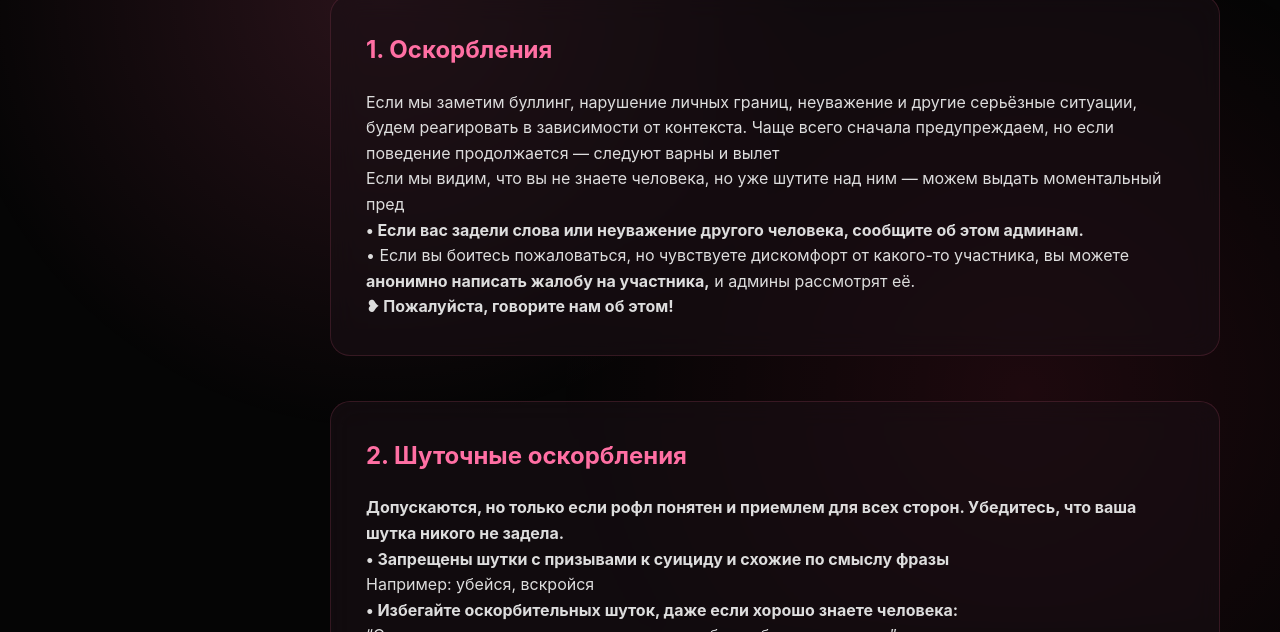
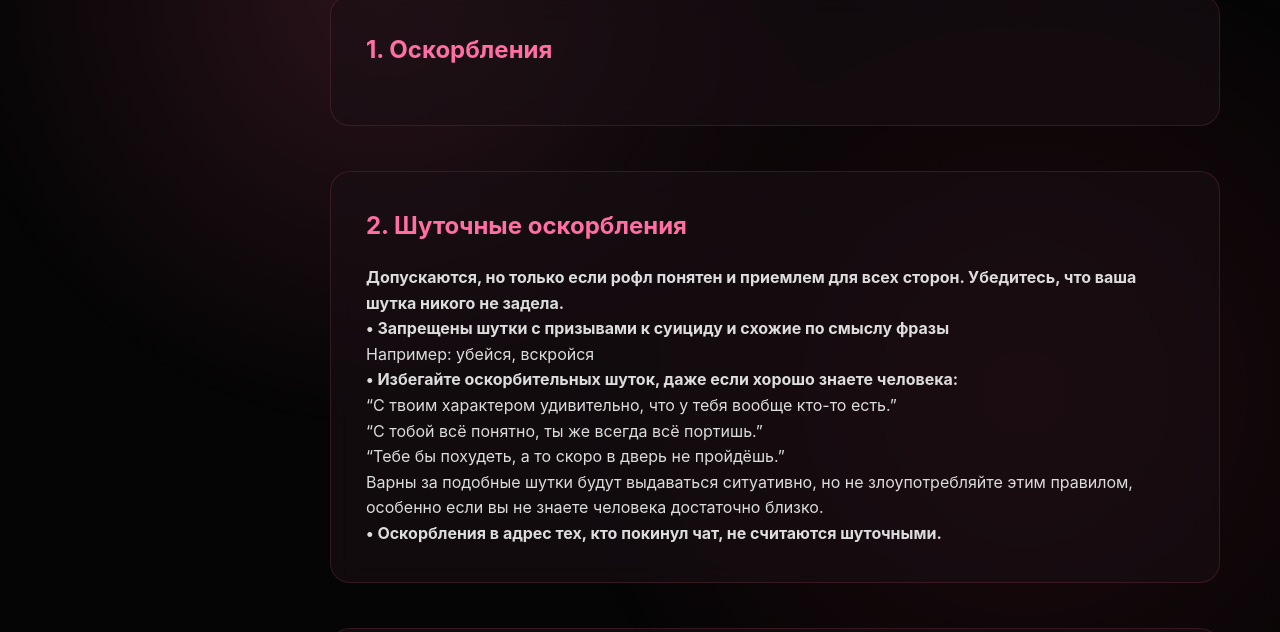
Before and after one commit to kiind980/veltrix, a plain HTML site: page index.html in a window 1280 px wide. Shown: the part 168-800 px from the top of the page. Drawn offline with Linux system fonts and the light colour scheme.

Commit message:
Update index.html

```diff
--- a/index.html
+++ b/index.html
@@ -3,7 +3,7 @@
 <head>
     <meta charset="UTF-8">
     <meta name="viewport" content="width=device-width, initial-scale=1.0">
-    <title>Karyata flood | Правила</title>
+    <title>ᴠᴇʟᴛʀɪx</title>
     <link rel="stylesheet" href="style.css">
   <link rel="icon" href="favicon.png" type="image/png">
 </head>
@@ -28,11 +28,7 @@
         <!-- 1 -->
         <section id="rule1" class="section">
             <h2>1. Оскорбления</h2>
-            <p>Если мы заметим буллинг, нарушение личных границ, неуважение и другие серьёзные ситуации, будем реагировать в зависимости от контекста. Чаще всего сначала предупреждаем, но если поведение продолжается — следуют варны и вылет</p>
-            <p>Если мы видим, что вы не знаете человека, но уже шутите над ним — можем выдать моментальный пред</p>
-            <p><strong>• Если вас задели слова или неуважение другого человека, сообщите об этом админам.</strong></p>
-            <p>• Если вы боитесь пожаловаться, но чувствуете дискомфорт от какого-то участника, вы можете <strong>анонимно написать жалобу на участника,</strong> и админы рассмотрят её.</p>
-            <p><strong>❥ Пожалуйста, говорите нам об этом!</strong></p>
+
         </section>
 
 
```
